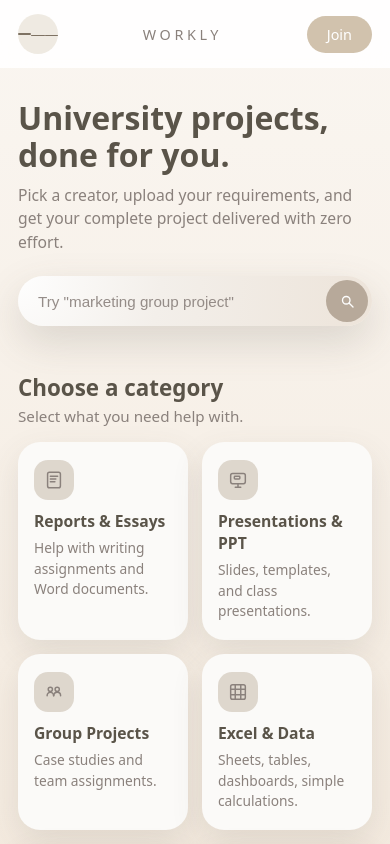
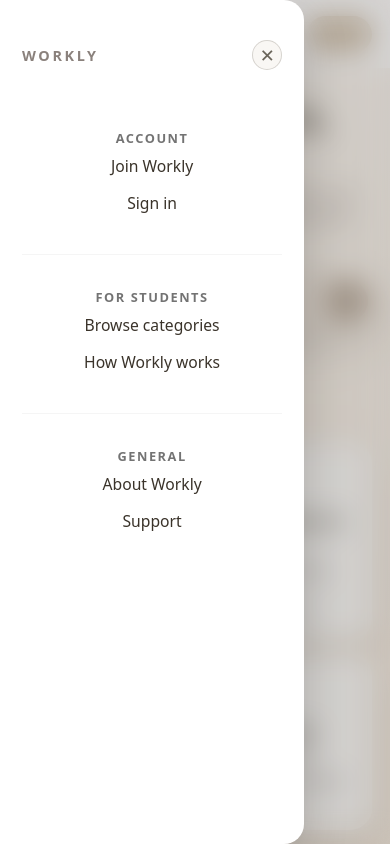
Before and after one commit to SEBRAHEIM/workly-landing, a Next.js app: page / in a window 390 px wide. Shown: the top 844 px of the page. Built offline with nearby package versions, Linux system fonts and the light colour scheme.

Commit message:
Polish navbar hamburger and mobile menu styling

```diff
--- a/styles/globals.css
+++ b/styles/globals.css
@@ -1182,3 +1182,129 @@
     display: none;
   }
 }
+
+/* === Navbar visual polish v2 === */
+/* === Navbar visual polish v2 === */
+
+/* Softer overlay with blur */
+.mobile-menu-overlay {
+  position: fixed;
+  inset: 0;
+  background: rgba(22, 17, 11, 0.18);
+  backdrop-filter: blur(14px);
+  -webkit-backdrop-filter: blur(14px);
+  display: flex;
+  justify-content: flex-start;
+  align-items: stretch;
+  z-index: 80;
+}
+
+/* Panel layout: slightly narrower & centered content */
+.mobile-menu-panel {
+  width: 78%;
+  max-width: 360px;
+  background: #ffffff;
+  padding: 22px 24px 28px;
+  box-shadow: 0 18px 40px rgba(0, 0, 0, 0.14);
+  display: flex;
+  flex-direction: column;
+}
+
+/* Header row inside the panel */
+.mobile-menu-header {
+  display: flex;
+  align-items: center;
+  justify-content: space-between;
+  margin-bottom: 12px;
+}
+
+.mobile-menu-title {
+  font-size: 0.95rem;
+  letter-spacing: 0.18em;
+  text-transform: uppercase;
+  color: rgba(90, 84, 73, 0.75);
+}
+
+/* Close button: round, soft, no blue */
+.mobile-menu-close {
+  width: 30px;
+  height: 30px;
+  border-radius: 999px;
+  border: 1px solid rgba(90, 84, 73, 0.22);
+  background: rgba(249, 247, 244, 0.95);
+  display: inline-flex;
+  align-items: center;
+  justify-content: center;
+  font-size: 18px;
+  line-height: 1;
+  color: rgba(90, 84, 73, 0.9);
+  padding: 0;
+}
+
+/* Section labels: tighter, more elegant */
+.mobile-menu-section-label {
+  font-size: 0.78rem;
+  letter-spacing: 0.22em;
+  text-transform: uppercase;
+  color: rgba(90, 84, 73, 0.6);
+  margin: 18px 0 6px;
+}
+
+/* Items and links */
+.mobile-menu-list {
+  list-style: none;
+  margin: 0;
+  padding: 0;
+}
+
+.mobile-menu-item {
+  padding: 3px 0;
+}
+
+.mobile-menu-link {
+  font-size: 0.98rem;
+  text-decoration: none;
+  color: rgba(47, 40, 31, 0.95);
+}
+
+/* Smaller secondary links (e.g. Sign in) */
+.mobile-menu-link.secondary {
+  font-size: 0.92rem;
+  color: rgba(90, 84, 73, 0.85);
+}
+
+/* Hamburger button: simple clean icon */
+.menu-button {
+  width: 40px;
+  height: 40px;
+  border-radius: 999px;
+  border: 1px solid rgba(90, 84, 73, 0.22);
+  background: rgba(249, 247, 244, 0.9);
+  display: inline-flex;
+  align-items: center;
+  justify-content: center;
+  box-shadow: 0 8px 22px rgba(0, 0, 0, 0.08);
+  padding: 0;
+}
+
+/* Internal lines for hamburger */
+.menu-button-lines {
+  width: 18px;
+  height: 12px;
+  display: flex;
+  flex-direction: column;
+  justify-content: space-between;
+}
+
+.menu-button-line {
+  height: 1.6px;
+  border-radius: 999px;
+  background: rgba(90, 84, 73, 0.92);
+}
+
+/* Keep menu mobile-only */
+@media (min-width: 900px) {
+  .mobile-menu-overlay {
+    display: none !important;
+  }
+}
```
